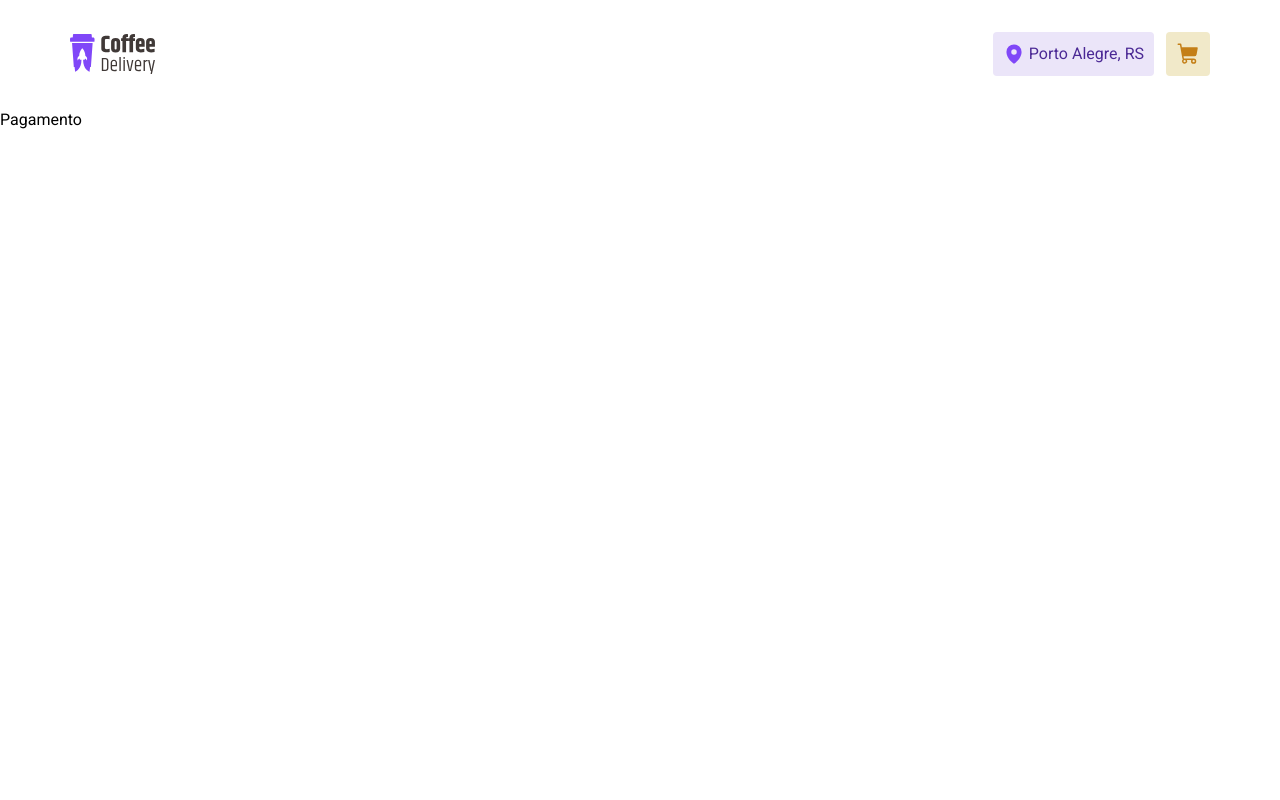
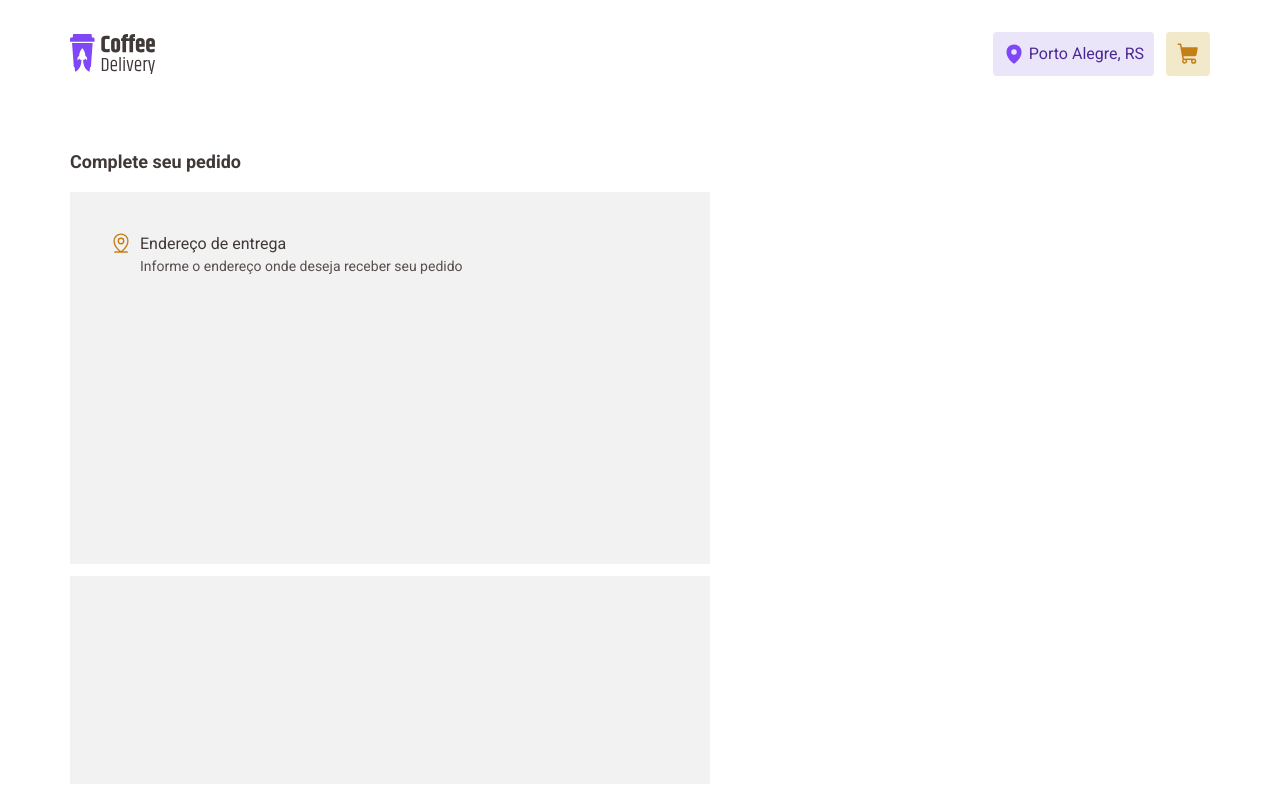
Before and after one commit to luksquitos/ignite-coffee, a React (Vite) app: page /payment in a window 1280 px wide. Built offline with nearby package versions, Linux system fonts and the light colour scheme.

Commit message:
feat: adding base components from payment page

```diff
--- /dev/null
+++ b/src/components/payment/address-form.tsx
@@ -0,0 +1,20 @@
+import { MapPinLineIcon } from '@phosphor-icons/react'
+
+export function AddressForm() {
+  return (
+    <div className="centered-box mt-10!">
+      <p className="text-base-subtitle text-lg font-bold">Complete seu pedido</p>
+      <form action="" className="mt-4 p-10 w-[40rem] h-[23.25rem] bg-base-card">
+        <main className="">
+          <div className="flex items-start gap-2">
+            <MapPinLineIcon className="size-5.5 text-yellow-dark" />
+            <div className="">
+              <p className="text-base-subtitle">Endereço de entrega</p>
+              <p className="text-base-text text-sm">Informe o endereço onde deseja receber seu pedido </p>
+            </div>
+          </div>
+        </main>
+      </form>
+    </div>
+  )
+}
--- /dev/null
+++ b/src/components/payment/payment-options-form.tsx
@@ -0,0 +1,10 @@
+export function PaymentOptionsForm() {
+  return (
+    <form action="" className="mt-3 w-[40rem] h-52 bg-base-card">
+      <main>
+
+      </main>
+
+    </form>
+  )
+}
--- a/src/pages/payment.tsx
+++ b/src/pages/payment.tsx
@@ -1,5 +1,13 @@
-export function Payment(){
+import { AddressForm } from '../components/payment/address-form'
+import { PaymentOptionsForm } from '../components/payment/payment-options-form'
+
+export function Payment() {
   return (
-    <h1>Pagamento</h1>
+    <div className="centered-box grid grid-cols-1 lg:grid-cols-2">
+      <div>
+        <AddressForm />
+        <PaymentOptionsForm />
+      </div>
+    </div>
   )
 }
```
